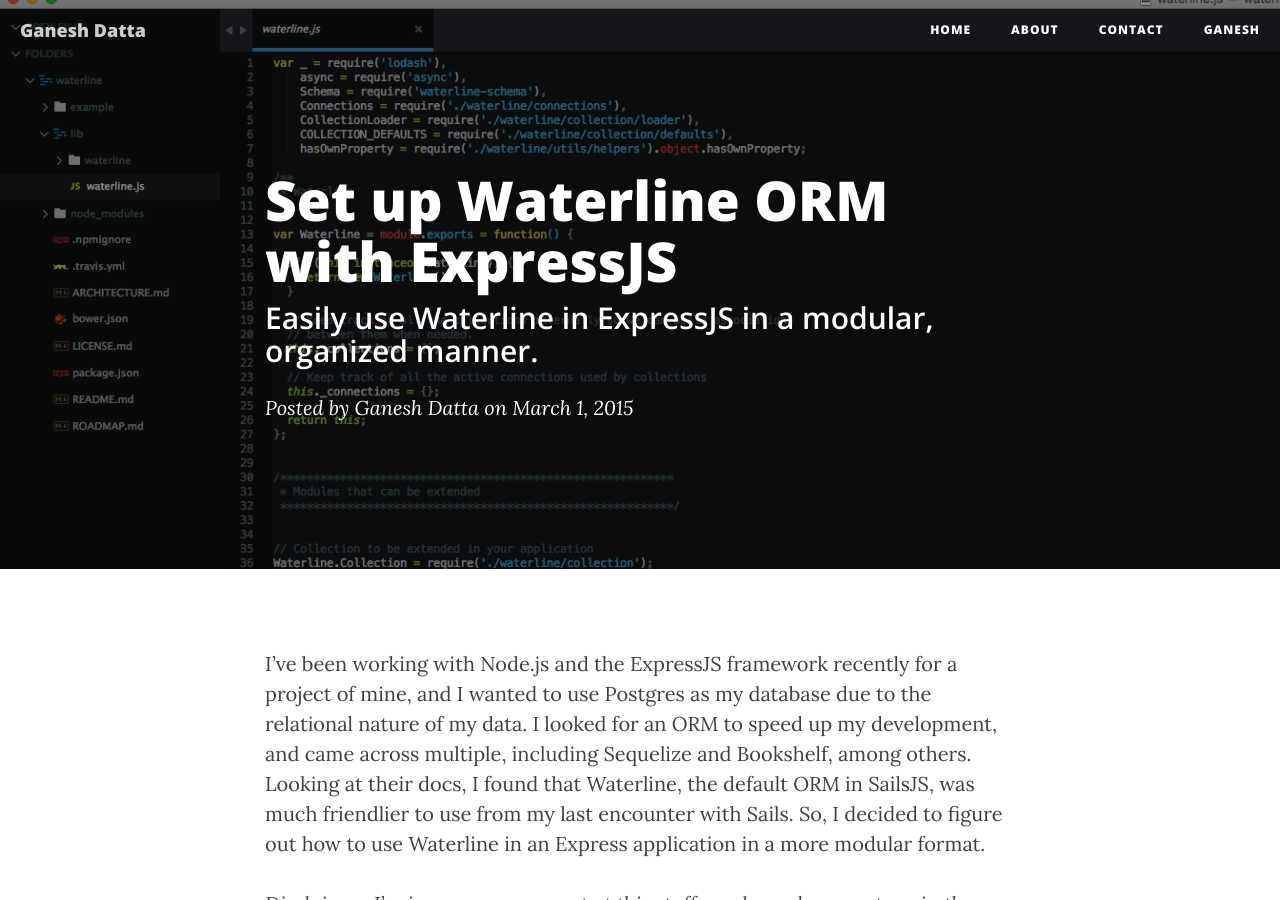
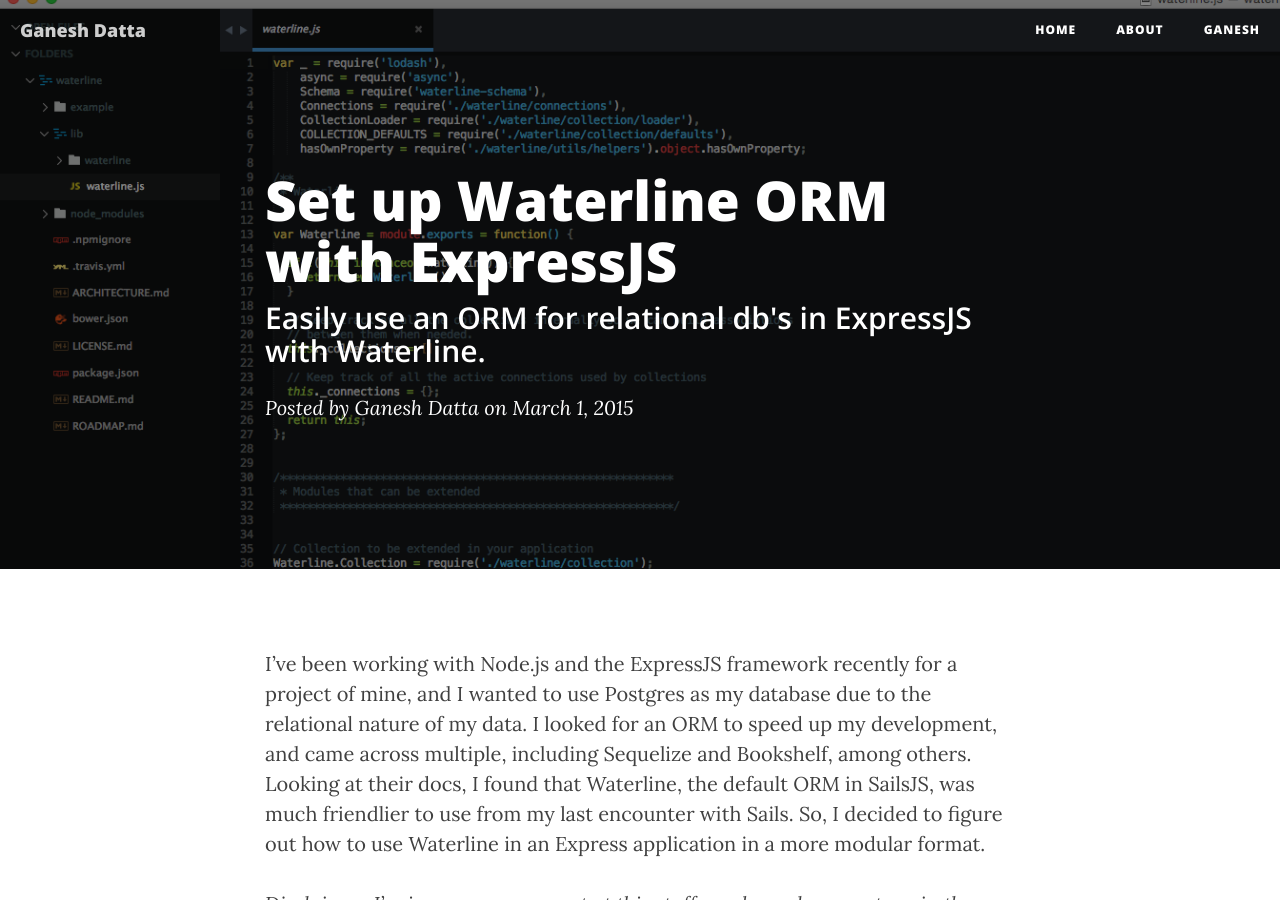
Before and after one commit to gsdatta/gsdatta, a Jekyll site: the page built from _posts/2015-3-1-waterline-orm-in-express-the-correct-way.md, in a window 1280 px wide and 900 px high. Built offline with Jekyll 4.4.1, drawn with Linux system fonts in a browser that asks for light colours; nearby versions of some CDN libraries; comment, search, counter and statistics services are not loaded.

Commit message:
Fix waterline page

```diff
--- a/_posts/2015-3-1-waterline-orm-in-express-the-correct-way.md
+++ b/_posts/2015-3-1-waterline-orm-in-express-the-correct-way.md
@@ -1,7 +1,7 @@
 ---
 layout:     post
 title:      "Set up Waterline ORM with ExpressJS"
-subtitle:   "Easily use Waterline in ExpressJS in a modular, organized manner."
+subtitle:   "Easily use an ORM for relational db's in ExpressJS with Waterline."
 date:       2015-03-1 8:59:00
 author:     "Ganesh Datta"
 header-img:     "img/waterline.png"
--- a/contact.html
+++ b/contact.html
@@ -1,4 +1,4 @@
----
+<!-- ---
 layout: noheader
 title: "Contact"
 description: "Get in touch with me!"
@@ -46,3 +46,4 @@ header-img: "img/brown-grass.jpg"
         </div>
     </div>
 </form>
+ -->
```
